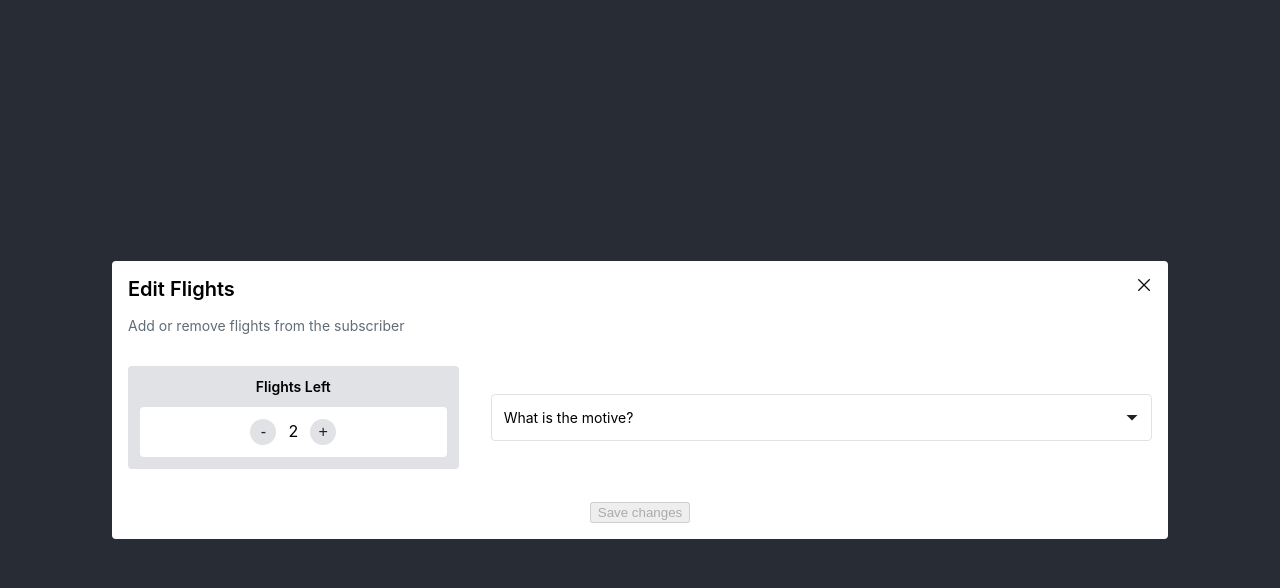
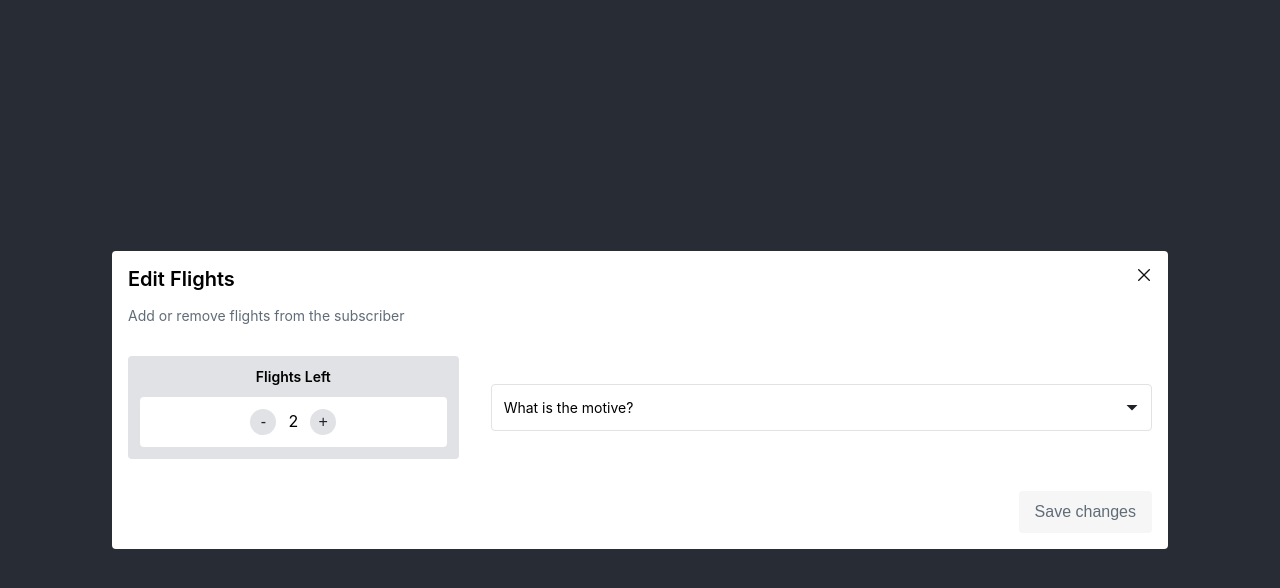
Before and after one commit to aranchafoz/flights-modal, a React (Create React App) app: page / in a window 1280 px wide. Both pictures are taken after a click on the button "Edit Flights". Shown: the top 588 px of the page. Built offline with nearby package versions, Linux system fonts and the light colour scheme.

Commit message:
chore: style submit button

```diff
--- a/src/components/EditSubscriberFlightsModal/EditSubscriberFlightsModal.styles.ts
+++ b/src/components/EditSubscriberFlightsModal/EditSubscriberFlightsModal.styles.ts
@@ -105,6 +105,7 @@ export const FormColumns = styled.div`
   display: grid;
   grid-template-columns: 1fr 2fr;
   grid-gap: 32px;
+  align-items: center;
 `;
 
 export const Selector = styled.select`
@@ -160,3 +161,34 @@ export const SelectorWrapper = styled.div`
     grid-area: select;
   }
 `;
+
+export const ModalButtonWrapper = styled.div`
+  display: flex;
+  justify-content: flex-end;
+`;
+
+export const SubmitButton = styled.button`
+  // reset
+  border: 0;
+
+  // custom
+  display: flex;
+  justify-content: center;
+  align-items: center;
+  padding: 12px 16px;
+  border-radius: 4px;
+  font-size: 16px;
+  background-color: #2689ef;
+  color: #fff;
+  cursor: pointer;
+
+  &:hover {
+    background-color: #1465ca;
+  }
+
+  &:disabled {
+    background-color: #f6f6f6;
+    color: #606c78;
+    cursor: not-allowed;
+  }
+`;
--- a/src/components/EditSubscriberFlightsModal/EditSubscriberFlightsModal.tsx
+++ b/src/components/EditSubscriberFlightsModal/EditSubscriberFlightsModal.tsx
@@ -14,6 +14,8 @@ import {
   Selector,
   FormColumns,
   SelectorWrapper,
+  SubmitButton,
+  ModalButtonWrapper,
 } from "./EditSubscriberFlightsModal.styles";
 import {
   EditQuotaType,
@@ -124,15 +126,15 @@ export const EditSubscriberFlightsModal = ({
             </Selector>
           </SelectorWrapper>
         </FormColumns>
-        <div>
-          <button
+        <ModalButtonWrapper>
+          <SubmitButton
             data-testid="save-changes-button"
             disabled={!canSaveChanges}
             onClick={handleSubmit}
           >
             Save changes
-          </button>
-        </div>
+          </SubmitButton>
+        </ModalButtonWrapper>
       </ModalContent>
     </ModalWrapper>
   );
```
